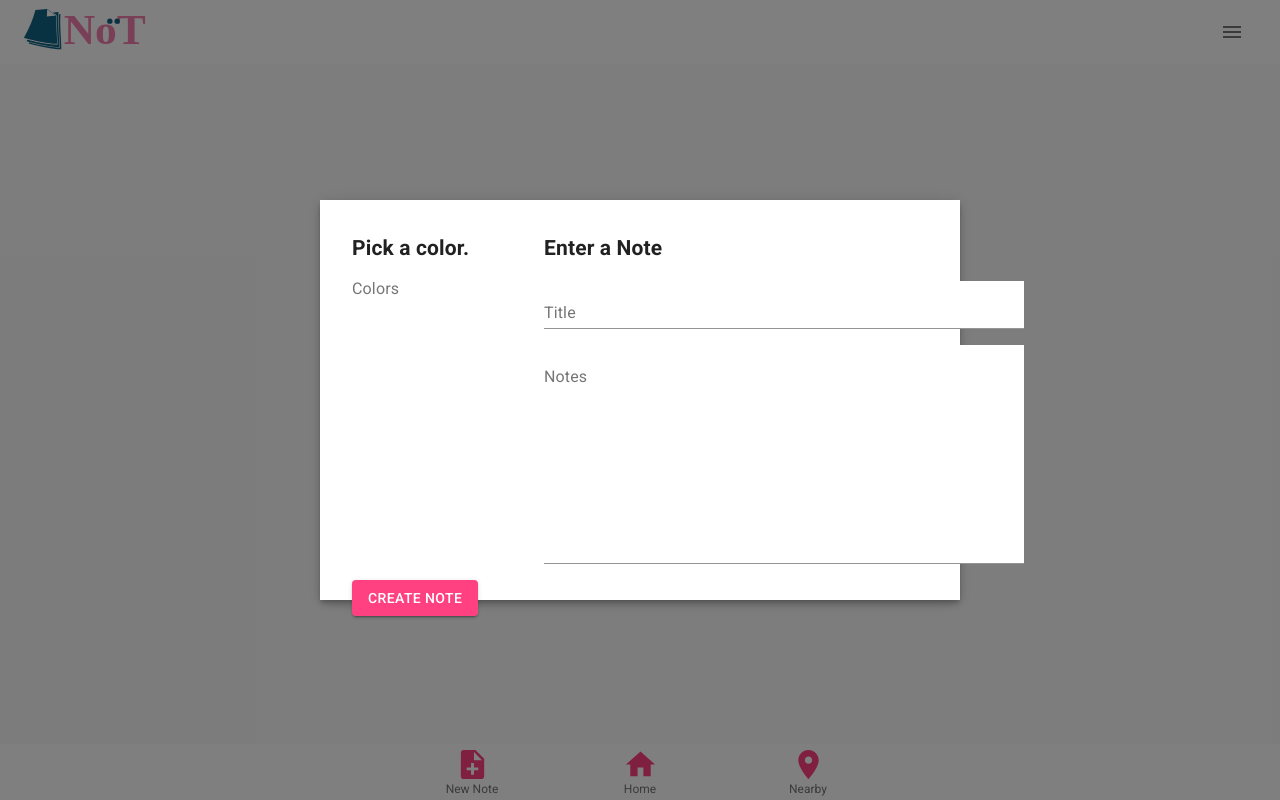
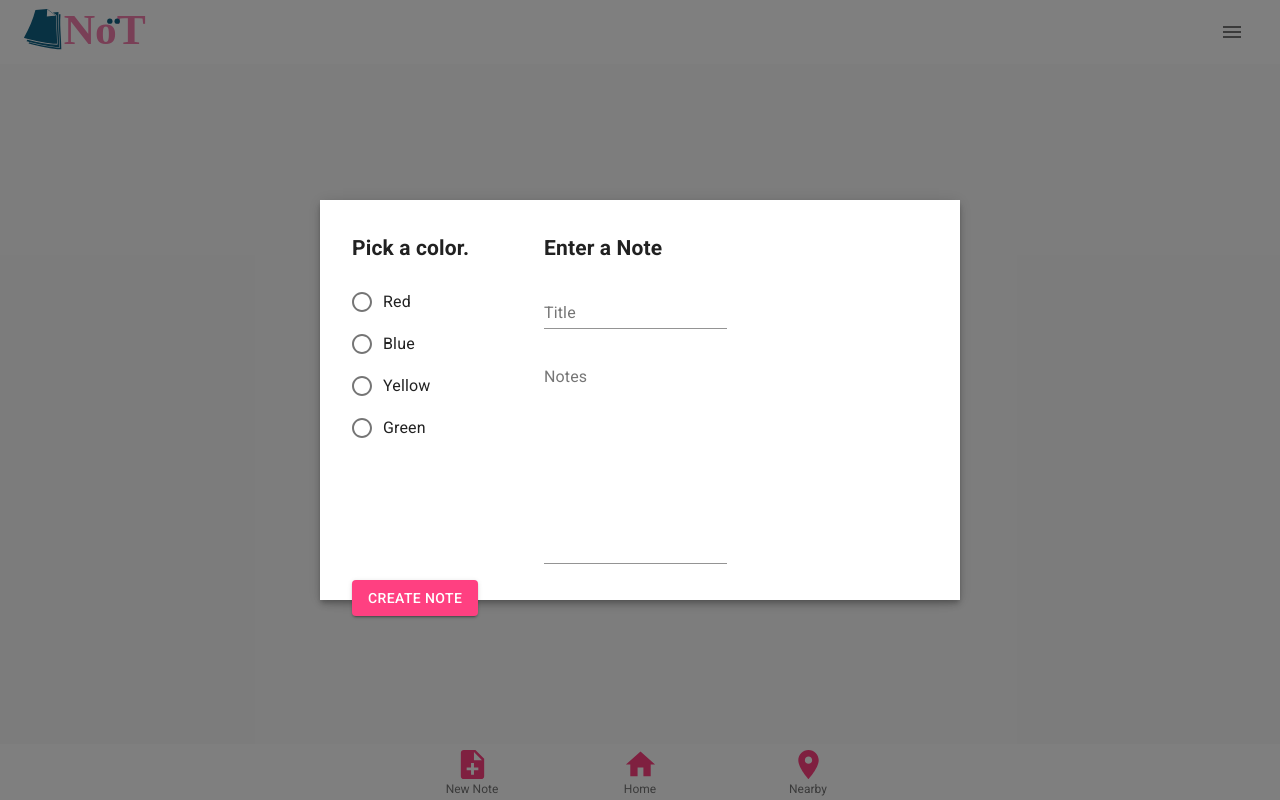
Before and after one commit to dbshanks/motryx-note-sample, a Next.js app: page / in a window 1280 px wide. Both pictures are taken after a click on the button "New Note". Built offline with nearby package versions, Linux system fonts and the light colour scheme.

Commit message:
Form elements now correctly sending data to the DB

```diff
--- a/Components/Modal/index.jsx
+++ b/Components/Modal/index.jsx
@@ -6,7 +6,9 @@ import {
   Button,
   Radio,
   RadioGroup,
+  Select,
   FormControlLabel,
+  MenuItem,
   FormControl,
   FormLabel,
   Grid,
@@ -15,16 +17,18 @@ import {
 // import CreateIcon from '@material-ui/icons/Create'
 // import NotesIcon from '@material-ui/icons/Notes'
 import useStyles from '@Components/Modal/modal.styles'
+import { StylesContext } from '@material-ui/styles'
 
 export default function InputModal({ handleClose, open }) {
   const classes = useStyles()
-  const [value, setValue] = React.useState('pink')
+  const [color, setColor] = useState('')
+  const [openSelect, setOpenSelect] = useState(false)
 
   const [form, setForm] = useState([
     {
       title: '',
       note: '',
-      // color: '',
+      color: '',
     },
   ])
   const [isSubmitting, setIsSubmitting] = useState(false)
@@ -59,7 +63,20 @@ export default function InputModal({ handleClose, open }) {
       ...form,
       [e.target.name]: e.target.value,
     })
+    setColor(e.target.value)
   }
+
+  // const handleCloseSelect = () => {
+  //   setOpenSelect(false)
+  // }
+
+  // const handleSelect = (e) => {
+  //   setColor(true)
+  // }
+
+  // const handleOpenSelect = () => {
+  //   setOpenSelect(true)
+  // }
 
   const validate = () => {
     let err = {}
@@ -69,15 +86,11 @@ export default function InputModal({ handleClose, open }) {
     if (!form.note) {
       err.note = 'A note is required'
     }
-    // if (!form.color) {
-    //   err.color = 'A color is required'
-    // }
+    if (!form.color) {
+      err.color = 'A color is required'
+    }
 
     return err
-  }
-
-  const handleValue = (event) => {
-    setValue(event.target.value)
   }
 
   useEffect(() => {
@@ -89,7 +102,6 @@ export default function InputModal({ handleClose, open }) {
       }
     }
   }, [errors])
-  // getModalStyle is not a pure function, we roll the style only on the first render
 
   const body = (
     <div className={classes.stage}>
@@ -99,34 +111,32 @@ export default function InputModal({ handleClose, open }) {
             <h2 id='simple-modal-title'>Pick a color.</h2>
 
             <FormControl component='fieldset'>
-              <FormLabel component='legend'>Colors</FormLabel>
-              {/* <RadioGroup
-                aria-label='Colors'
+              <RadioGroup
+                aria-label='color'
                 name='color'
-                value={value}
+                value={color}
                 onChange={handleChange}>
-                <FormControlLabel value='red' control={<Radio />} label='Red' />
                 <FormControlLabel
-                  value='blue'
+                  value='#FF3D00'
+                  control={<Radio />}
+                  label='Red'
+                />
+                <FormControlLabel
+                  value='#2196F3'
                   control={<Radio />}
                   label='Blue'
                 />
                 <FormControlLabel
-                  value='pink'
-                  control={<Radio />}
-                  label='Pink'
-                />
-                <FormControlLabel
-                  value='yellow'
+                  value='#FFB300'
                   control={<Radio />}
                   label='Yellow'
                 />
                 <FormControlLabel
-                  value='green'
+                  value='#00E676'
                   control={<Radio />}
                   label='Green'
                 />
-              </RadioGroup> */}
+              </RadioGroup>
             </FormControl>
           </Grid>
           <Grid item xs={8}>
--- a/Components/Modal/modal.styles.js
+++ b/Components/Modal/modal.styles.js
@@ -13,7 +13,7 @@ const useStyles = makeStyles((theme) => ({
     padding: theme.spacing(2, 4, 3),
   },
   textField: {
-    width: '30rem',
+    width: '100%',
     backgroundColor: theme.palette.common.white,
     marginBottom: '1rem',
   },
--- a/Models/notes.js
+++ b/Models/notes.js
@@ -9,10 +9,10 @@ const NoteSchema = {
     type: String,
     required: [true, 'A note needs a note.'],
   },
-  // color: {
-  //   type: String,
-  //   required: true,
-  // },
+  color: {
+    type: String,
+    required: [true, 'A color value is required'],
+  },
   // createdAt: {
   //   type: Date,
   //   required: false,
```
